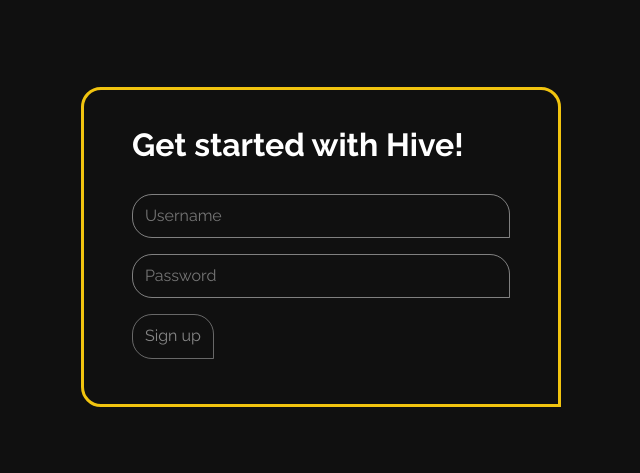
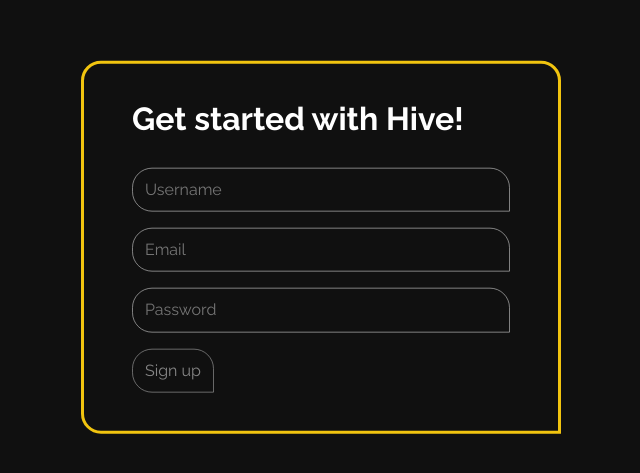
Before and after one commit to SiddharthShyniben/hive, a SvelteKit app: page /signup in a window 1280 px wide. Shown: the part 153-626 px from the top of the page, without its empty margins (319-959 px from the left). Built offline with nearby package versions, Linux system fonts and the light colour scheme.

Commit message:
Create sign-up flow

```diff
--- a/src/appwrite.js
+++ /dev/null
@@ -1,6 +0,0 @@
-import { Client } from 'appwrite';
-
-const client = new Client().setEndpoint('https://cloud.appwrite.io/v1').setProject('hive');
-
-export default client;
-// TODO: Create helper functions
--- /dev/null
+++ b/src/appwrite.ts
@@ -0,0 +1,26 @@
+import {Account, Client, ID} from 'appwrite';
+
+const client = new Client().setEndpoint('https://cloud.appwrite.io/v1').setProject('hive');
+const account = new Account(client);
+
+export default client;
+
+export function createUser(username: string, email: string, password: string) {
+	if (!isValid(username, email, password)) return null;
+
+	return account.create(
+		ID.unique(),
+		email,
+		password,
+		username
+	);
+}
+
+export function isValid(username: string, email: string, password: string): boolean {
+	if (username.length < 3) return false;
+	if (password.length < 8) return false;
+	if (username.includes(' ')) return false;
+	if (!/^[\w-\.]+@([\w-]+\.)+[\w-]{2,4}$/.test(email)) return false;
+
+	return true;
+}
--- a/src/routes/signup/+page.svelte
+++ b/src/routes/signup/+page.svelte
@@ -18,29 +18,35 @@
 		padding: 0;
 	}
 
+	button {
+		margin-bottom: 1.34em;
+	}
 </style>
 
 <div id="main">
 	<h1>Get started with Hive!</h1>
-	<input type="text" placeholder="Username" bind:value={username}><br>
-	<input type="password" placeholder="Password" bind:value={password}><br>
-	<button type="submit" on:click={submit} disabled={!isValid(username, password)}>Sign up</button>
+	<input type="text" placeholder="Username" bind:value={username} required><br>
+	<input type="email" placeholder="Email" bind:value={email} required><br>
+	<input type="password" placeholder="Password" bind:value={password} required><br>
+	<button type="submit" on:click={submit} disabled={!isValid(username, email, password)}>Sign up</button>
 </div>
 
 <script lang="ts">
+	import { redirect } from '@sveltejs/kit';
+	import {createUser, isValid} from '../../appwrite';
 	let username = '';
+	let email = '';
 	let password = '';
 
 	function submit(): void {
-		console.log(username, password);
+		console.log(username, email, password);
+		createUser(username, email, password)?.then(() => {
+			// TODO: auto login
+			// TODO better error handling
+			redirect(303, '/dashboard');
+		}).catch(e => alert(e.message));
 		username = '';
+		email = '';
 		password = '';
 	}
-
-	function isValid(username: string, password: string): boolean {
-		if (username.length < 3) return false;
-		if (password.length <= 0) return false;
-		if (username.includes(' ')) return false;
-		return true;
-	}
 </script>
```
